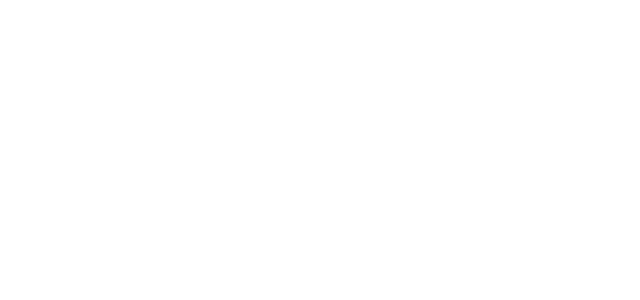
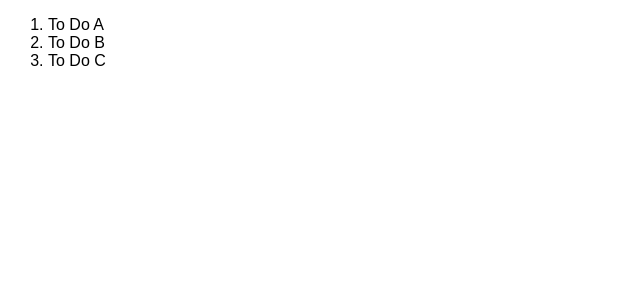
Before and after one commit to N00172468/Vue_To_Do_List_V2-, a Vue app: page / in a window 1280 px wide. Shown: the top 300 px of the page, without its empty margins (0-640 px from the left). Built offline with nearby package versions, Linux system fonts and the light colour scheme.

Commit message:
Added TodoList Vue file and inputted component to App

```diff
--- a/src/App.vue
+++ b/src/App.vue
@@ -1,15 +1,16 @@
 <template>
   <div id="app">
-
+    <TodoList></TodoList>
   </div>
 </template>
 
 <script>
+import TodoList from './components/TodoList'
 
 export default {
   name: 'app',
   components: {
-
+    TodoList,
   }
 }
 </script>
--- a/src/components/TodoList.vue
+++ b/src/components/TodoList.vue
@@ -1,6 +1,10 @@
 <template>
     <div>
-
+        <ol>
+            <li>To Do A</li>
+            <li>To Do B</li>
+            <li>To Do C</li>
+        </ol>
     </div>
 </template>
 
```
